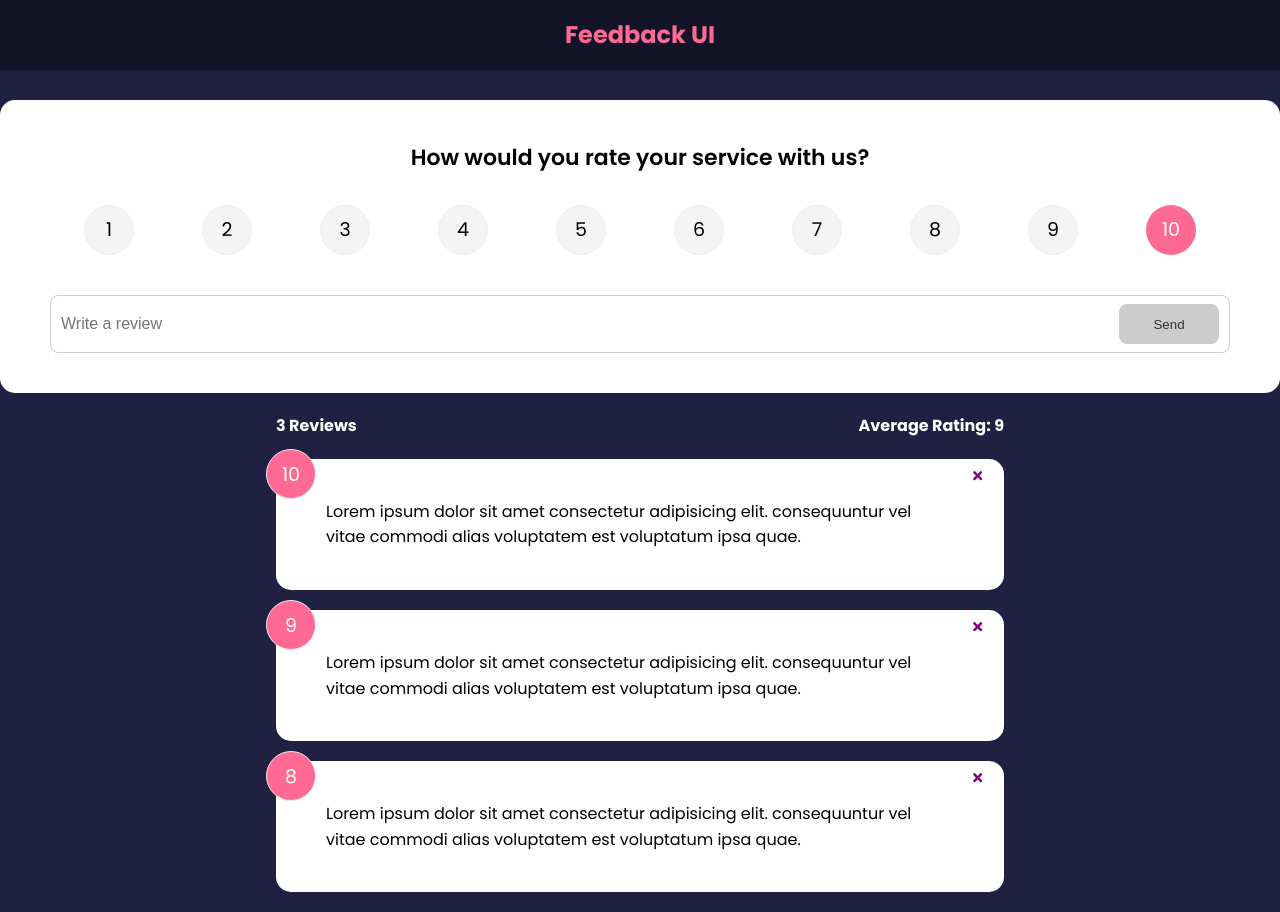
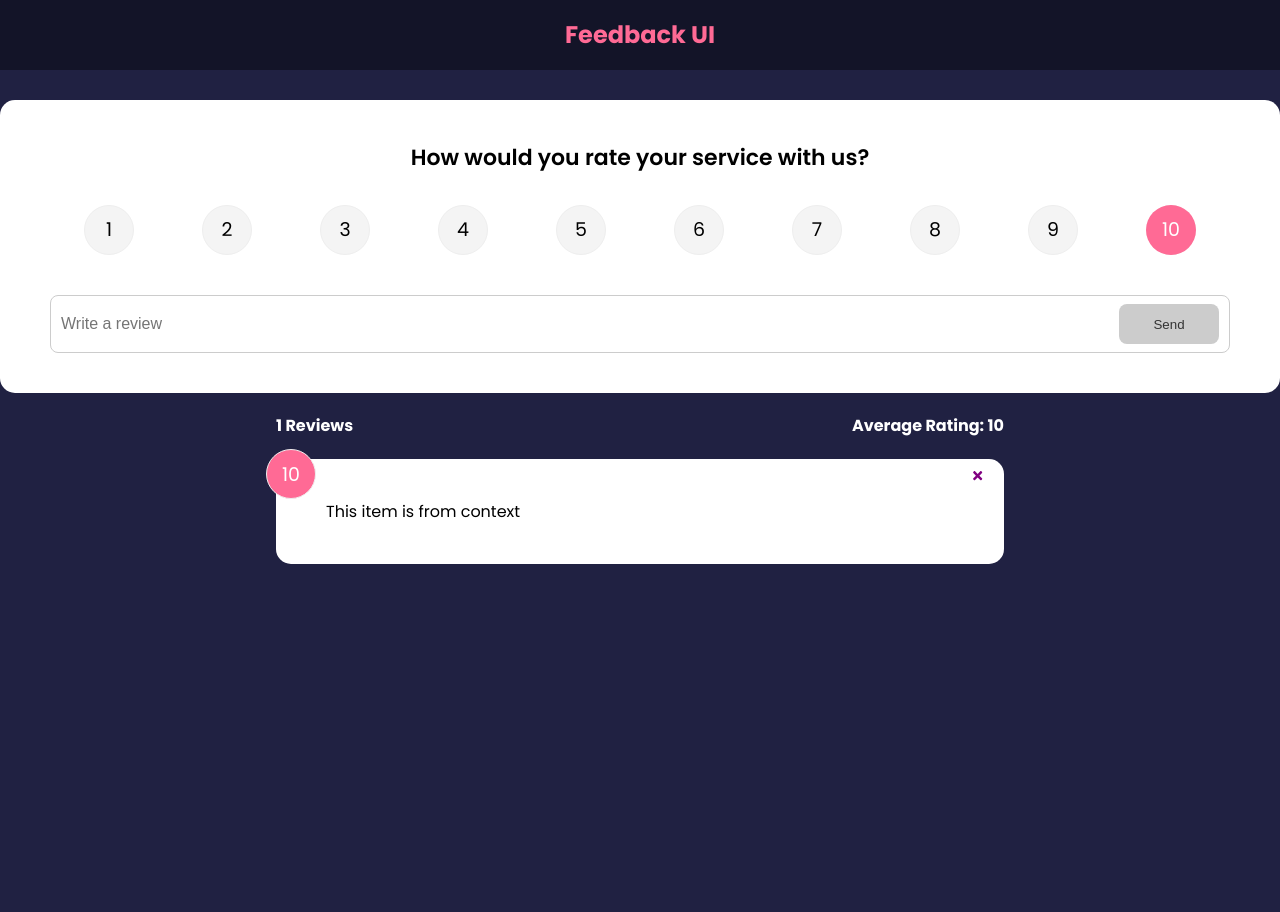
Before and after one commit to asimahmood/feedback-app, a React (Create React App) app: page / in a window 1280 px wide. After the commit the page ends 800 px from the top, so only its background shows below. Built offline with nearby package versions, Linux system fonts and the light colour scheme.

Commit message:
Deleted prop
Deleted props from FeedbackList and FeedbackStats. Using context instead of props.

```diff
--- a/package.json
+++ b/package.json
@@ -6,6 +6,7 @@
     "@testing-library/jest-dom": "^5.16.1",
     "@testing-library/react": "^12.1.2",
     "@testing-library/user-event": "^13.5.0",
+    "framer-motion": "^4.1.17",
     "react": "^17.0.2",
     "react-dom": "^17.0.2",
     "react-icons": "^4.3.1",
--- a/src/App.js
+++ b/src/App.js
@@ -5,6 +5,7 @@
 import FeedbackData from './data/FeedbackData'
 import FeedbackStats from './components/FeedbackStats'
 import FeedbackForm from './components/FeedbackForm'
+import { FeedbackProvider } from './context/FeedbackContext'
 
 function App() {
   const [feedback, setFeedback] = useState(FeedbackData)
@@ -20,14 +21,14 @@
     setFeedback([newFeedback, ...feedback])
   }
   return (
-    <>
+    <FeedbackProvider>
       <Header />
       <FeedbackForm handleAdd={addFeedback} />
       <div className='container'>
-        <FeedbackStats feedback={feedback} />
-        <FeedbackList feedback={feedback} handleDelete={deleteFeedback} />
+        <FeedbackStats />
+        <FeedbackList handleDelete={deleteFeedback} />
       </div>
-    </>
+    </FeedbackProvider>
   )
 }
 
--- a/src/components/FeedbackList.jsx
+++ b/src/components/FeedbackList.jsx
@@ -1,26 +1,44 @@
+import { motion, AnimatePresence } from 'framer-motion'
 import FeedBackItem from './FeedBackItem'
-import { PropTypes } from 'prop-types'
-function FeedbackList({ feedback, handleDelete }) {
+
+import { useContext } from 'react'
+import FeedbackContext from '../context/FeedbackContext'
+
+function FeedbackList({ handleDelete }) {
+  const { feedback } = useContext(FeedbackContext)
+
   if (!feedback || feedback.length === 0) {
     return <p>No feedback yet</p>
   }
+
   return (
-    <div className='feedback-list'>
-      {feedback.map((item) => (
-        <FeedBackItem key={item.id} item={item} handleDelete={handleDelete} />
-      ))}
-    </div>
+    <AnimatePresence>
+      <div className='feedback-list'>
+        {feedback.map((item) => (
+          <motion.div
+            key={item.id}
+            initial={{ opacity: 0 }}
+            animate={{ opacity: 1 }}
+            exit={{ opacity: 0 }}
+          >
+            <FeedBackItem
+              key={item.id}
+              item={item}
+              handleDelete={handleDelete}
+            />
+          </motion.div>
+        ))}
+      </div>
+    </AnimatePresence>
   )
-}
 
-FeedbackList.PropTypes = {
-  feedback: PropTypes.arrayOf(
-    PropTypes.shape({
-      id: PropTypes.number.isRequired,
-      text: PropTypes.string.isRequired,
-      rating: PropTypes.number.isRequired,
-    })
-  ),
+  // return (
+  //   <div className='feedback-list'>
+  //     {feedback.map((item) => (
+  //       <FeedBackItem key={item.id} item={item} handleDelete={handleDelete} />
+  //     ))}
+  //   </div>
+  // )
 }
 
 export default FeedbackList
--- a/src/components/FeedbackStats.jsx
+++ b/src/components/FeedbackStats.jsx
@@ -1,6 +1,9 @@
-import PropTypes from 'prop-types'
+import { useContext } from 'react'
+import FeedbackContext from '../context/FeedbackContext'
 
-function FeedbackStats({ feedback }) {
+function FeedbackStats() {
+  const { feedback } = useContext(FeedbackContext)
+
   // calculate rating average
 
   let average =
@@ -17,8 +20,4 @@
   )
 }
 
-FeedbackStats.propTypes = {
-  feedback: PropTypes.array.isRequired,
-}
-
 export default FeedbackStats
--- /dev/null
+++ b/src/context/FeedbackContext.js
@@ -0,0 +1,24 @@
+import { createContext, useState } from 'react'
+
+const FeedbackContext = createContext()
+
+export const FeedbackProvider = ({ children }) => {
+  const [feedback, setFeedback] = useState([
+    {
+      id: 1,
+      text: 'This item is from context',
+      rating: 10,
+    },
+  ])
+  return (
+    <FeedbackContext.Provider
+      value={{
+        feedback,
+      }}
+    >
+      {children}
+    </FeedbackContext.Provider>
+  )
+}
+
+export default FeedbackContext
```
Also changed, not shown: 1 other file (tests, documents, lock files or other folders).
